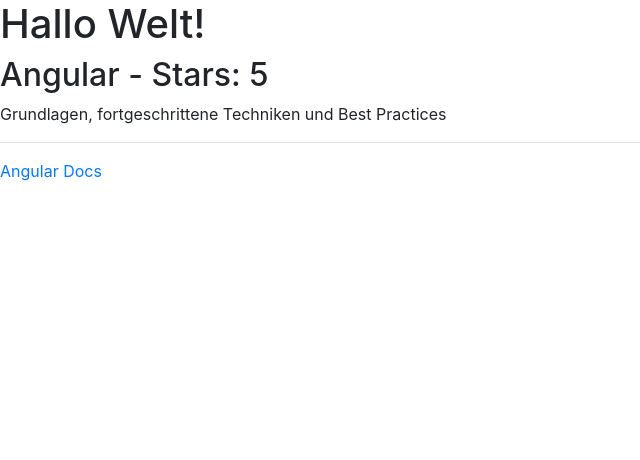
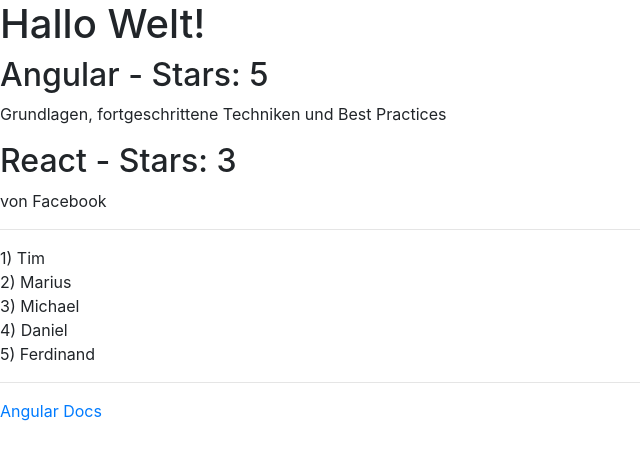
Before and after one commit to angular-schule/2017-10-09-angular-workshop-wdc, an Angular app in the folder book-rating/: page / in a window 1280 px wide. Shown: the top 460 px of the page, without its empty margins (0-640 px from the left). Built offline with nearby package versions, Linux system fonts and the light colour scheme.

Commit message:
Buchliste mit ngFor

```diff
--- a/book-rating/src/app/dashboard/dashboard.component.html
+++ b/book-rating/src/app/dashboard/dashboard.component.html
@@ -1,4 +1,12 @@
-<br-book [book]="books[0]"></br-book>
+<br-book *ngFor="let b of books" [book]="b"></br-book>
+
+
+<hr>
+
+<div *ngFor="let n of names; index as i; first as f">
+  {{ i + 1 }})  {{ n }}
+</div>
+
 
 <hr>
 
--- a/book-rating/src/app/dashboard/dashboard.component.ts
+++ b/book-rating/src/app/dashboard/dashboard.component.ts
@@ -11,6 +11,7 @@
 
   books: Book[];
   url = 'https://angular.io';
+  names = ['Tim', 'Marius', 'Michael', 'Daniel', 'Ferdinand'];
 
   constructor() { }
 
```
